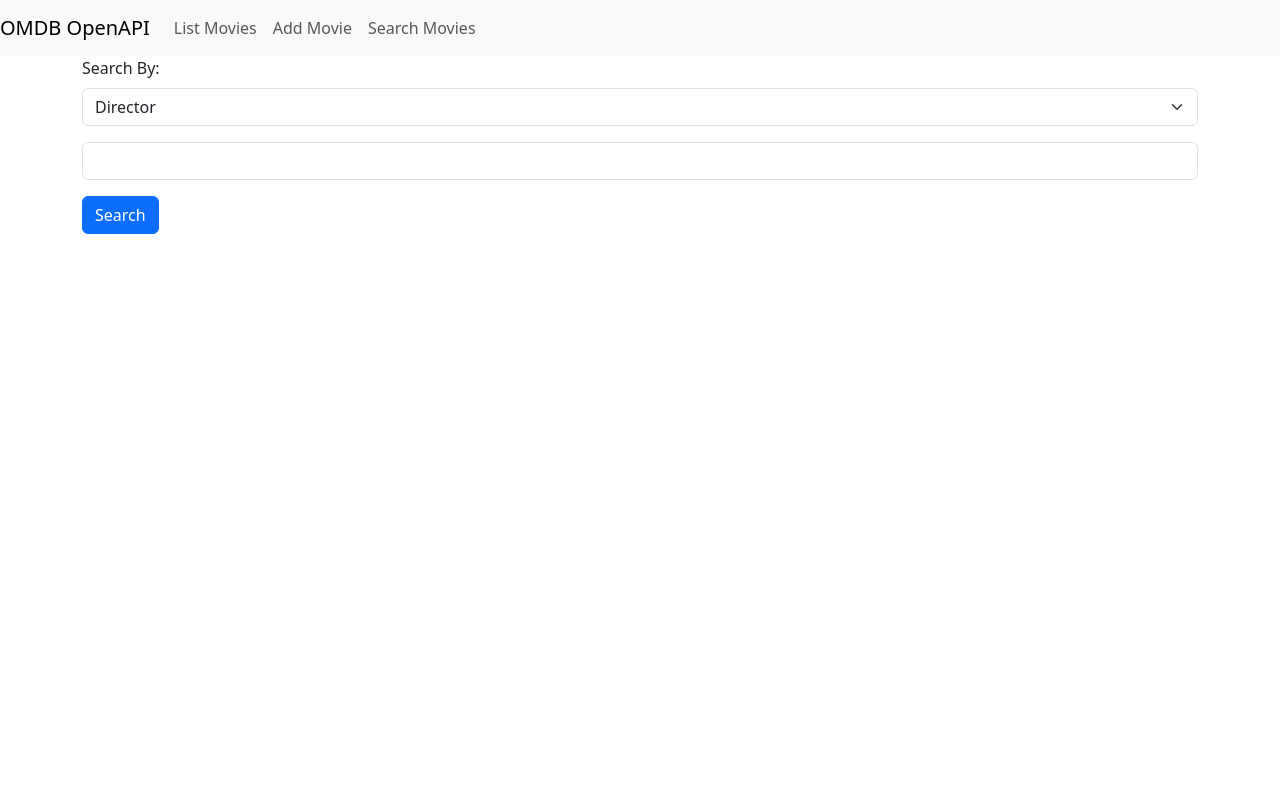
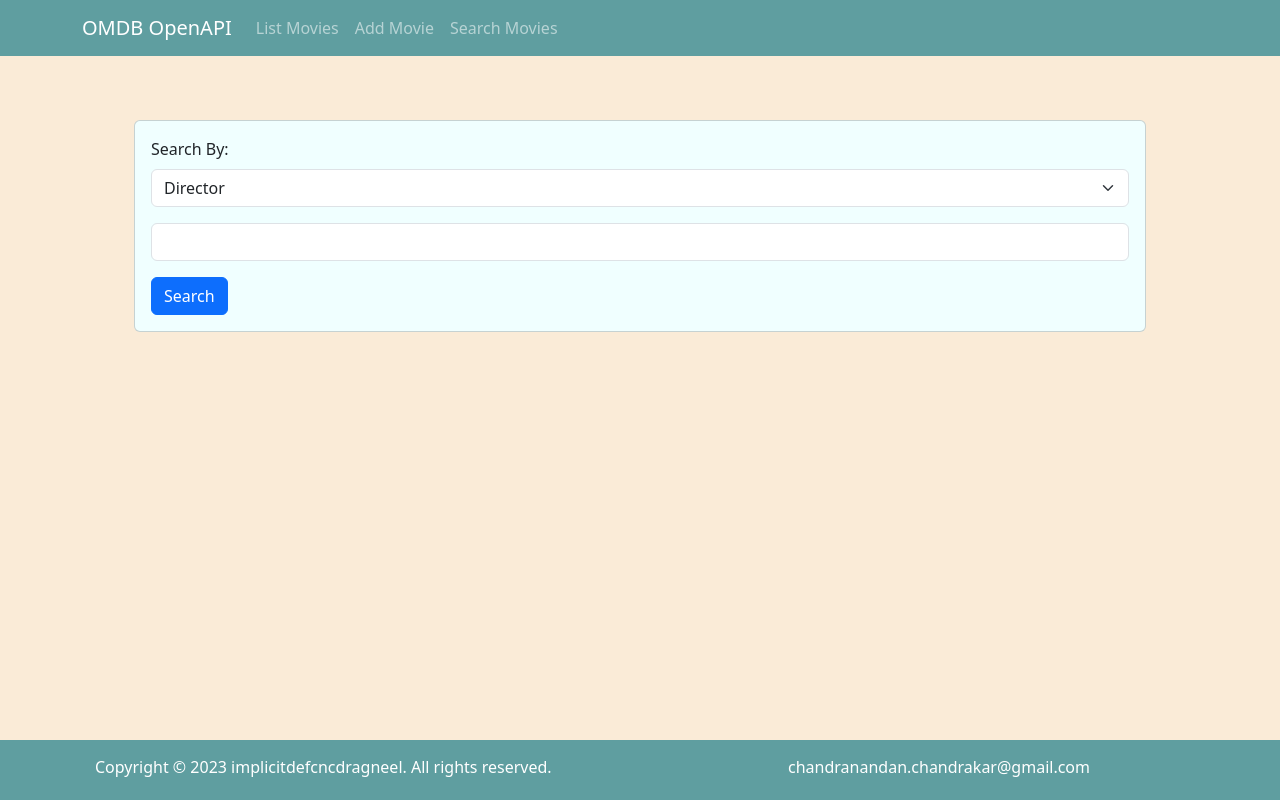
Before and after one commit to implicitdefcncdragneel/webapp2-omdb-openAPI, a Python web app: template templates/movie_search.html in a window 1280 px wide. Run offline with Jinja, Linux system fonts and the light colour scheme; the template is opened without the code that fills it, so the values that code supplies are empty.

Commit message:
modified:styling

```diff
--- a/templates/base.html
+++ b/templates/base.html
@@ -3,29 +3,80 @@
 <head>
     <title>{% block title %}OMDB{% endblock %}</title>
     <link href="https://cdn.jsdelivr.net/npm/bootstrap@5.3.0-alpha3/dist/css/bootstrap.min.css" rel="stylesheet" integrity="sha384-KK94CHFLLe+nY2dmCWGMq91rCGa5gtU4mk92HdvYe+M/SXH301p5ILy+dN9+nJOZ" crossorigin="anonymous">
+    <style>
+        html, body {
+        height: 100%;
+        background-color:antiquewhite;
+    }
+    .wrapper {
+        min-height: 100%;
+        margin-bottom: -60px;
+    }
+    .push {
+        height: 60px;
+    }
+    .footer {
+        height: 60px;
+        background-color: #007bff;
+        color: white;
+        text-align: center;
+    }
+    </style>
 </head>
 <body>
-    <nav class="navbar navbar-expand-lg navbar-light bg-light">
-        <a class="navbar-brand" href="/">OMDB OpenAPI</a>
-        <button class="navbar-toggler" type="button" data-toggle="collapse" data-target="#navbarNav" aria-controls="navbarNav" aria-expanded="false" aria-label="Toggle navigation">
+<div class="wrapper">
+    <nav class="navbar navbar-expand-lg navbar-dark sticky-top" style="background: cadetblue;">
+        <div class="container">
+            <a class="navbar-brand" href="/">
+                OMDB OpenAPI
+            </a>
+                <button class="navbar-toggler" type="button" data-toggle="collapse" data-target="#navbarNavAltMarkup" >
                     <span class="navbar-toggler-icon"></span>
                 </button>
-        <div class="collapse navbar-collapse" id="navbarNav">
+            <div class="collapse navbar-collapse" id="navbarNavAltMarkup">
                 <ul class="navbar-nav">
-                <li class="nav-item">
+                    <li class="nav-item active mr-3">
                         <a class="nav-link" href="/list">List Movies</a>
                     </li>
-                <li class="nav-item">
+                    <li class="nav-item active mr-3">
                         <a class="nav-link" href="/add">Add Movie</a>
                     </li>
-                <li class="nav-item">
+                    <li class="nav-item active mr-3">
                         <a class="nav-link" href="/search">Search Movies</a>
                     </li>
                 </ul>
             </div>
+        </div>
     </nav>
+    <div class="container p-3">
         {% block content %}
+        <div class="container mt-3">
+            <div class="card" style="background-color: azure;">
+                <div class="container mt-3 mx-auto text-center">
+                    <h1 class="mb-3">
+                        OMDb API
+                    </h1>
+                    <p class="lead">The Open Movie Database</p>
+                    <p>The OMDb API is a RESTful web service to obtain movie information.</p>
+                </div>
+            </div>
+        </div>
         {% endblock %}
+    </div>
+    <div class="push"></div>
+</div>
+<footer class="footer p-2" style="background: cadetblue;">
+    <div class="container">
+        <div class="row">
+            <div class="col-4 text-nowrap">
+                <a href="https://github.com/implicitdefcncdragneel/" style="color: inherit;" class="btn btn-gamma">Copyright &copy; 2023 implicitdefcncdragneel. All rights reserved.</a>
+            </div>
+            <div class="col-7 text-end">
+                <a href="https://cncdragneel.netlify.app/" style="color: inherit;" class="btn btn-gamma">chandranandan.chandrakar@gmail.com</a>
+            </div>
+        </div>
+    </div>
+</footer>
 <script src="https://cdn.jsdelivr.net/npm/bootstrap@5.3.0-alpha3/dist/js/bootstrap.bundle.min.js" integrity="sha384-ENjdO4Dr2bkBIFxQpeoTz1HIcje39Wm4jDKdf19U8gI4ddQ3GYNS7NTKfAdVQSZe" crossorigin="anonymous"></script>
 </body>
 </html>
--- a/templates/movie_edit.html
+++ b/templates/movie_edit.html
@@ -7,7 +7,7 @@
 {% block content %}
 <div class="container">
     <h1 class="mb-3">Edit {{ movie.title }}</h1>
-
+        <div class="container card p-3" style="background-color: azure;">
             <form method="post">
                 <div class="mb-3">
                     <label for="title" class="form-label">Title:</label>
@@ -37,5 +37,5 @@
                 <button type="submit" class="btn btn-primary">Save</button>
             </form>
         </div>
-
+</div>
 {% endblock %}
--- a/templates/movie_form.html
+++ b/templates/movie_form.html
@@ -5,7 +5,8 @@
 {% endblock %}
 
 {% block content %}
-    <div class="container">
+    <div class="container p-5">
+        <div class="container card p-3" style="background-color: azure;">
             <form method="post">
                 <div class="mb-3">
                     <label for="title" class="form-label">Title:</label>
@@ -14,4 +15,5 @@
                 <button type="submit" class="btn btn-primary">Add Movie</button>
             </form>
         </div>
+    </div>
 {% endblock %}
--- a/templates/movie_search.html
+++ b/templates/movie_search.html
@@ -5,7 +5,8 @@
 {% endblock %}
 
 {% block content %}
-<div class="container">
+<div class="container p-5">
+    <div class="container card p-3" style="background-color: azure;">
         <form action="/search" method="post">
             <div class="mb-3">
                 <label for="search_option" class="form-label">Search By:</label>
@@ -21,4 +22,5 @@
             <button type="submit" class="btn btn-primary">Search</button>
         </form>
     </div>
+</div>
 {% endblock %}
```
Also changed, not shown: main.py (+8 -4 lines), templates/404.html (added, +11 -0 lines), templates/movie_list.html (+5 -6 lines). Lines whose indentation alone changed are shown as unchanged.
